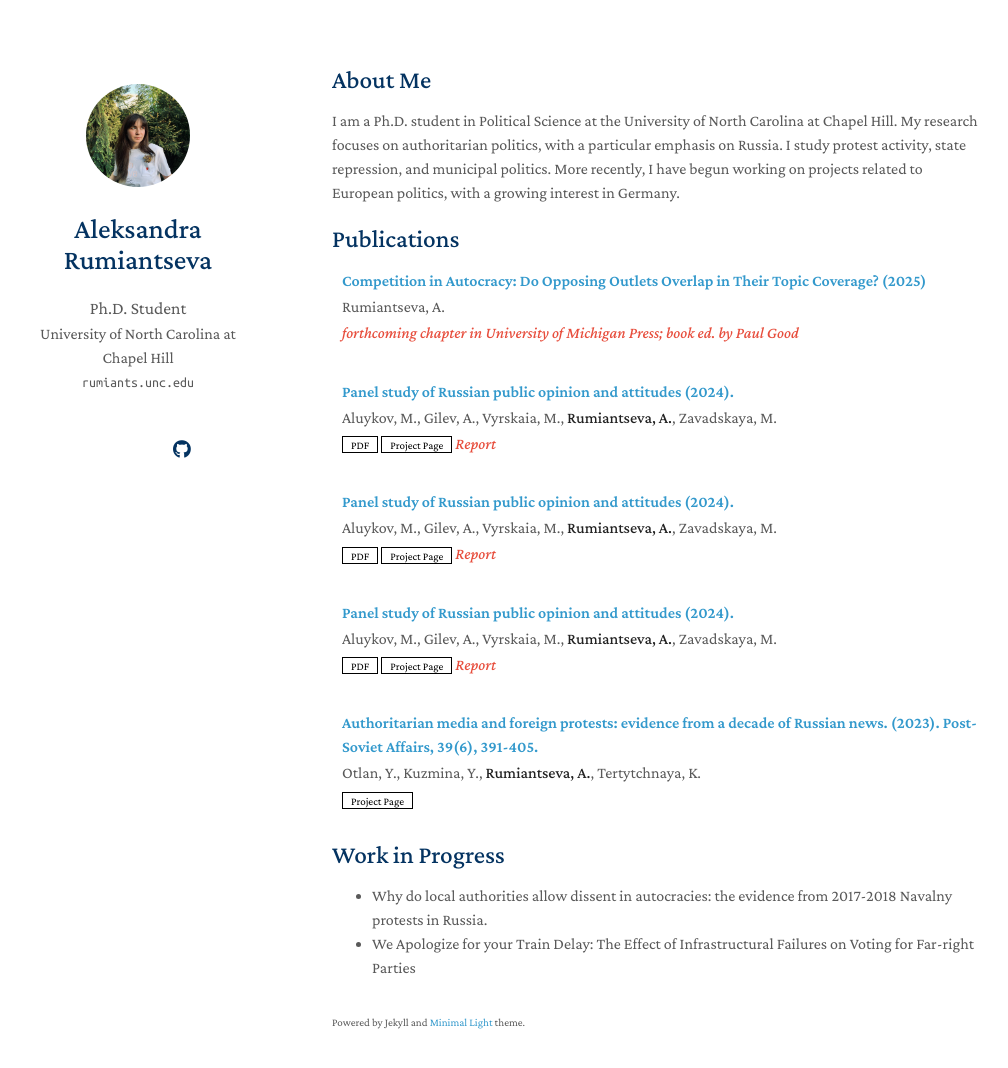
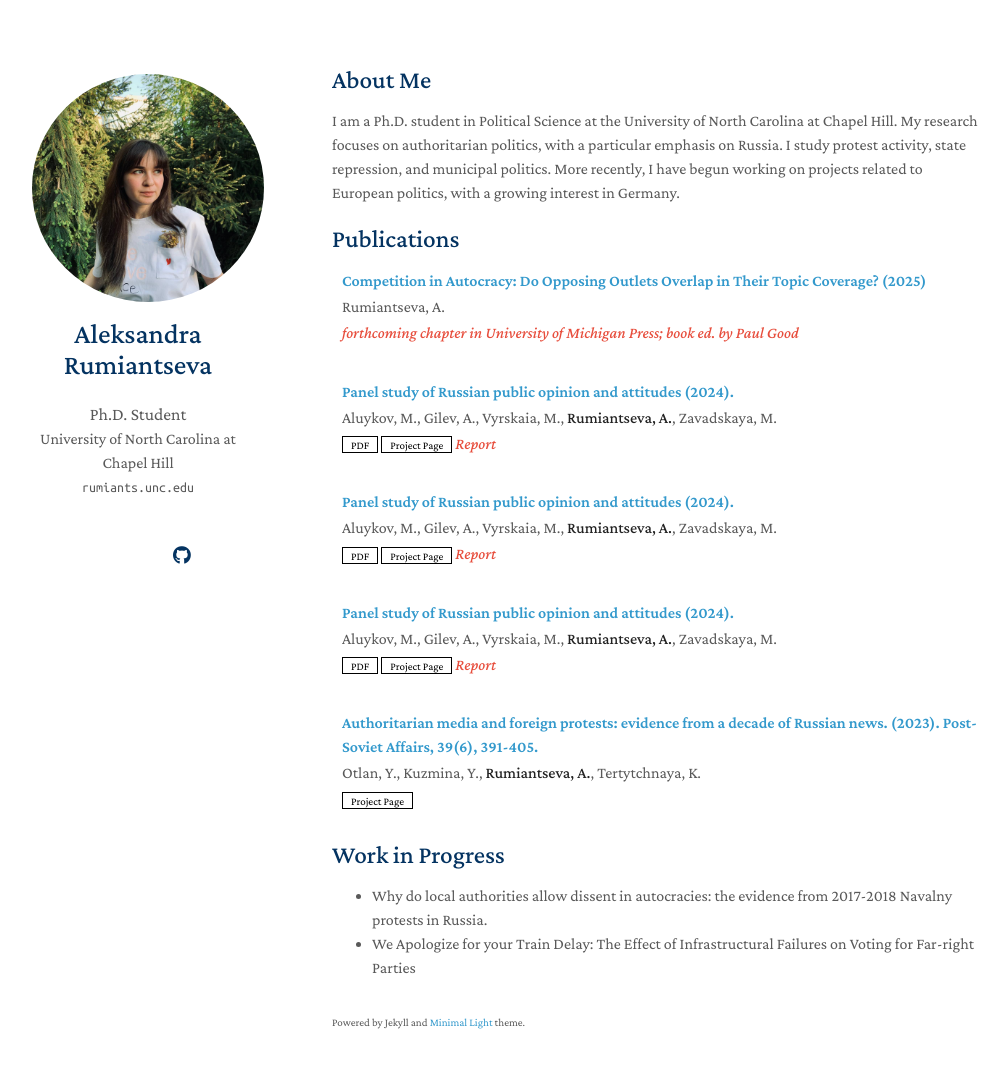
Before and after one commit to dimvdali/dimvdali.github.io, a Jekyll site: the page built from index.md, in a window 1280 px wide and 1103 px high. Shown: the top 1068 px of the window, without its empty margins (138-1146 px from the left). Built offline with Jekyll 4.4.1, drawn with Linux system fonts in a browser that asks for light colours; a style sheet for code colours, icons or effects is not loaded; our own code applies the rules of GitHub Pages for plain Markdown files.

Commit message:
update image-avatar

```diff
--- a/_sass/minimal-light-no-dark-mode.scss
+++ b/_sass/minimal-light-no-dark-mode.scss
@@ -169,8 +169,8 @@ papertitle {
 
       .image.avatar img {
         border-radius: 100%;
-        width: 45%;
-        padding: 20px;
+        width: 100%;
+        padding: 10px;
         // border: 1px solid #ddd;
         // padding: 3px;
         // box-shadow: 0 -1px 5px 1px rgba(200, 200, 200, 0.3);
@@ -178,7 +178,7 @@ papertitle {
 
     #header .image.avatar {
       margin: 0 0 1em 0;
-      width: 8.00em;
+      width: 12.00em;
     }
 
 h3, h4, h5, h6 {
@@ -421,8 +421,8 @@ footer {
 
    .image.avatar img {
         border-radius: 100%;
-        width: 117px;
-        padding:20px;
+        width: 300px;
+        padding:10px;
       }
   #head1o2 {
     visibility: hidden;
@@ -477,8 +477,8 @@ footer {
 
   .image.avatar img {
       border-radius: 100%;
-      width: 95px;
-      padding:20px;
+      width: 115px;
+      padding:10px;
   }
   #head1o2 {
     visibility: hidden;
--- a/_sass/minimal-light.scss
+++ b/_sass/minimal-light.scss
@@ -216,8 +216,8 @@ papertitle {
 
       .image.avatar img {
         border-radius: 100%;
-        width: 45%;
-        padding: 20px;
+        width: 100%;
+        padding: 10px;
         // border: 1px solid #ddd;
         // padding: 3px;
         // box-shadow: 0 -1px 5px 1px rgba(200, 200, 200, 0.3);
@@ -225,7 +225,7 @@ papertitle {
 
     #header .image.avatar {
       margin: 0 0 1em 0;
-      width: 8.00em;
+      width: 12.00em;
     }
 
 h3, h4, h5, h6 {
@@ -500,8 +500,8 @@ footer {
 
    .image.avatar img {
         border-radius: 100%;
-        width: 117px;
-        padding:20px;
+        width: 300px;
+        padding:10px;
       }
   #head1o2 {
     visibility: hidden;
@@ -556,8 +556,8 @@ footer {
 
   .image.avatar img {
       border-radius: 100%;
-      width: 95px;
-      padding:20px;
+      width: 115px;
+      padding:10px;
   }
   #head1o2 {
     visibility: hidden;
```
